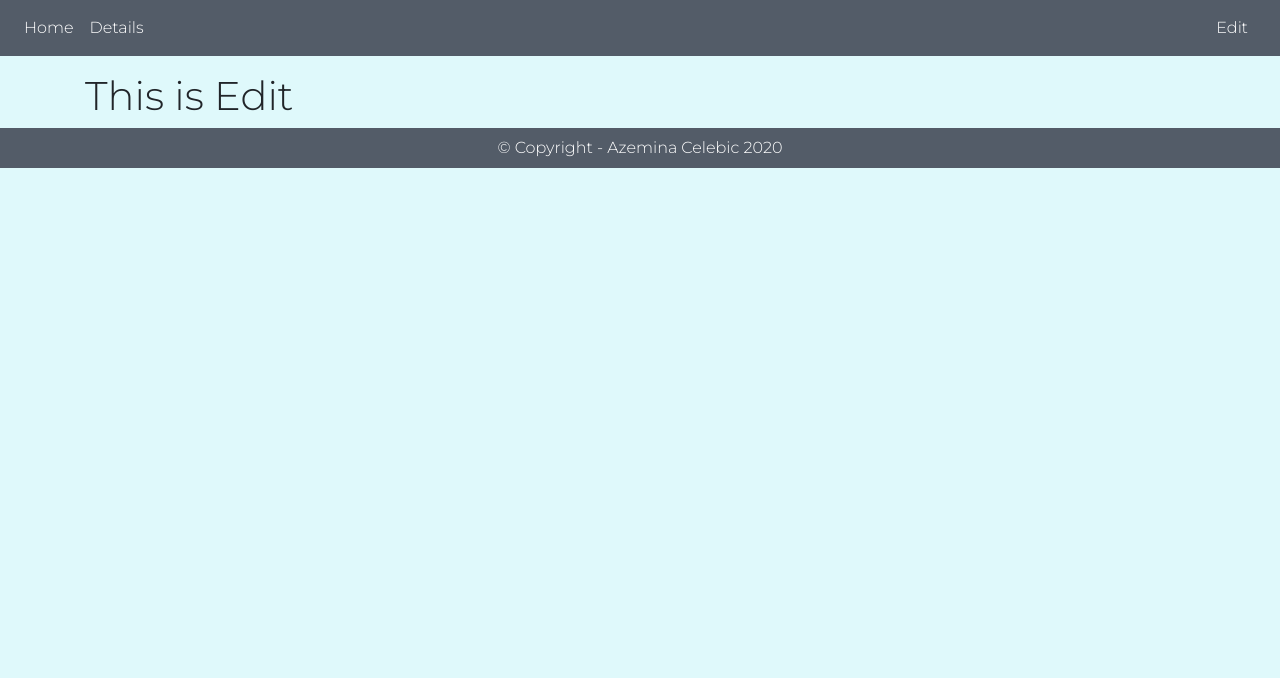
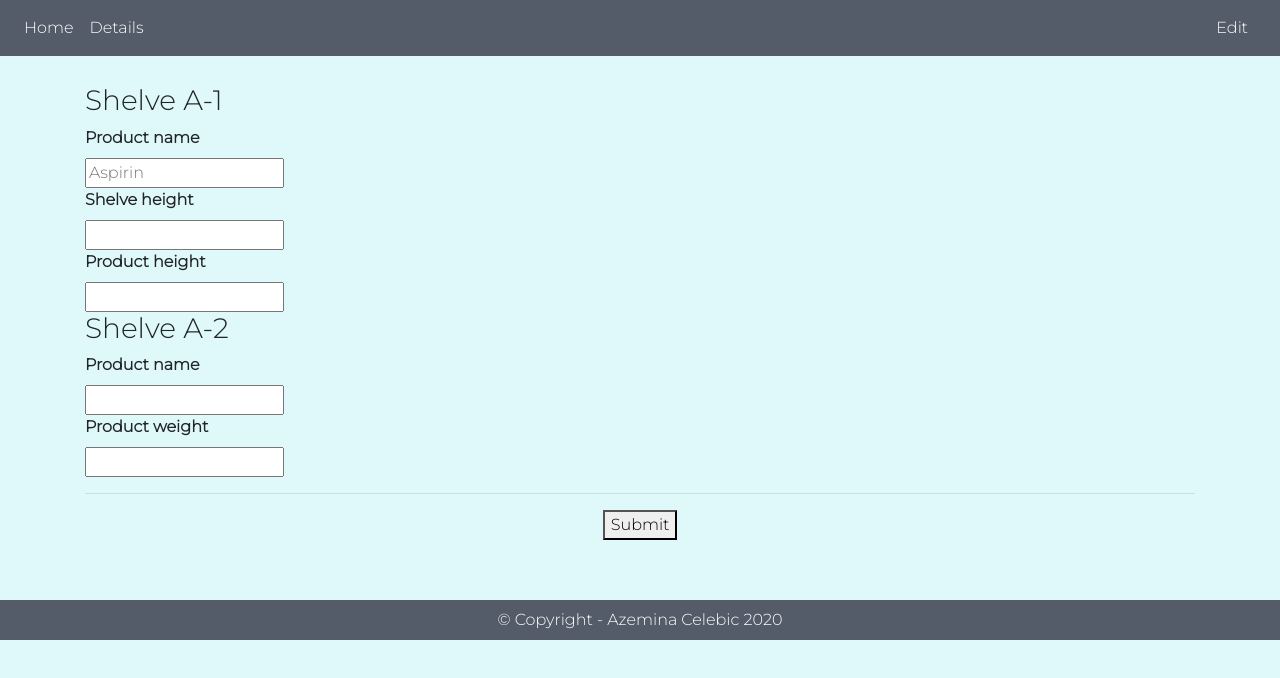
Before and after one commit to Zemka-Cel/IoTpharma, a React (Create React App) app: page /edit in a window 1280 px wide. Shown: the top 678 px of the page. Built offline with nearby package versions, Linux system fonts and the light colour scheme.

Commit message:
Added Api to server json

```diff
--- a/package.json
+++ b/package.json
@@ -6,6 +6,7 @@
     "@testing-library/jest-dom": "^4.2.4",
     "@testing-library/react": "^9.5.0",
     "@testing-library/user-event": "^7.2.1",
+    "antd": "^4.2.5",
     "axios": "^0.19.2",
     "bootstrap": "^4.5.0",
     "react": "^16.13.1",
--- a/src/App.css
+++ b/src/App.css
@@ -36,3 +36,11 @@
     transform: rotate(360deg);
   }
 }
+
+@import '~antd/dist/antd.css';
+
+.container {
+  width: 80%;
+  padding: 12px;
+  margin: 0 auto;
+}
--- a/src/App.js
+++ b/src/App.js
@@ -7,7 +7,7 @@ import { BrowserRouter, Switch, Route, NavLink, Link } from "react-router-dom";
 
 import Homescreen from "./views/HomeScreen";
 import DetailsScreen from "./views/DetailsScreen";
-import Edit from "./views/Edit";
+import EditForm from "./views/EditForm";
 
 function App() {
   return (
@@ -29,17 +29,21 @@ function App() {
           <a href="/edit" className="nav-link text-white">
             Edit
           </a>
+
+
         </nav>
 
         <div className="container mt-3">
           <Switch>
             <Route exact path={["/", "/HomeScreen"]} component={Homescreen} />
             <Route exact path="/details" component={DetailsScreen} />
-            <Route path="/edit" component={Edit} />
+            <Route path="/edit" component={EditForm} />
+
+
           </Switch>
         </div>
       </div>
-      <nav className="navbar navbar-expand text-white" id="center">
+      <nav className="navbar navbar-expand text-white mt-5" id="center">
         &copy; Copyright - Azemina Celebic 2020
       </nav>
     </BrowserRouter>
--- /dev/null
+++ b/src/service/api.js
@@ -0,0 +1,5 @@
+import axios from 'axios';
+
+export default axios.create({
+  baseURL: 'http://localhost:4300'
+})
--- a/src/views/DetailsScreen.js
+++ b/src/views/DetailsScreen.js
@@ -1,12 +1,15 @@
 import React from "react";
 import "../style/DetailsScreenStyle.css";
 import Axios from "axios";
+import products from "../service/api";
 
 class DetailsScreen extends React.Component {
   constructor() {
     super();
     this.state = {
       distance: [],
+      shelveOne: [],
+      shelveTwo: [],
     };
   }
 
@@ -16,14 +19,21 @@ class DetailsScreen extends React.Component {
     ).then((response) => {
       this.setState({ distance: response.data.feeds });
     });
+    Axios.get("http://localhost:4300/shelveOne").then((response) => {
+      this.setState({ shelveOne: response.data });
+    });
+    Axios.get("http://localhost:4300/shelveTwo").then((response) => {
+      this.setState({ shelveTwo: response.data });
+    });
   }
 
   render() {
     return (
       <body>
         <h3 className="text-center mb-4">Shelves Map</h3>
-        <div className="shelve font-weight-bold">A - 1: Aspirin</div>
-
+        {this.state.shelveOne.map((p1) => (
+          <div>
+            <div className="shelve font-weight-bold">A - 1: {p1.name}</div>
             <div className="prodDetails">
               {this.state.distance.map((d) => (
                 <div className="pt-3 pb-3 ml-3">
@@ -31,43 +41,49 @@ class DetailsScreen extends React.Component {
                     <strong>Sensor data:</strong> {d.field1}
                   </li>
                   <li>
-                <strong>Product:</strong> Aspirin
+                    <strong>Product:</strong> {p1.name}
                   </li>
                   <li>
-                <strong>Shelve height:</strong> 20 (cm)
+                    <strong>Shelve height:</strong> {p1.shelveHeight} (cm)
                   </li>
                   <li className="mb-2">
-                <strong>Product height:</strong> 5 (cm)
+                    <strong>Product height:</strong> {p1.productHeight} (cm)
                   </li>
                   <li>
-                <strong>Total:</strong> {(20 - d.field1)/5}
+                    <strong>Total:</strong>{" "}
+                    {(p1.shelveHeight - d.field1) / p1.productHeight}
                   </li>
                 </div>
               ))}
             </div>
+          </div>
+        ))}
 
-        <div className="shelve font-weight-bold">A - 2: Tylolhot</div>
-
-        <div className="prodDetails mb-4">
+        {this.state.shelveTwo.map((p2) => (
+          <div>
+            <div className="shelve font-weight-bold">A - 1: {p2.name}</div>
+            <div className="prodDetails">
               {this.state.distance.map((d) => (
                 <div className="pt-3 pb-3 ml-3">
                   <li>
                     <strong>Sensor data:</strong> {d.field1}
                   </li>
                   <li>
-                <strong>Product:</strong> Tylolhot
+                    <strong>Product:</strong> {p2.name}
                   </li>
 
-              <li className="mb-4">
-                <strong>Product weight:</strong> 10(gr)
+                  <li className="mb-2">
+                    <strong>Product weight:</strong> {p2.productWeight} (gr)
                   </li>
                   <li>
-                <strong>Total:</strong> {d.field1/10}
+                    <strong>Total:</strong>{" "}
+                    { d.field1 / p2.productWeight}
                   </li>
                 </div>
-
               ))}
             </div>
+          </div>
+        ))}
       </body>
     );
   }
--- a/src/views/Edit.js
+++ /dev/null
@@ -1,14 +0,0 @@
-import React from 'react';
-
-
-class Edit extends React.Component {
-
-
-    render() {
-        return (
-            <h1>This is Edit</h1>
-        )
-    }
-}
-
-export default Edit;
--- /dev/null
+++ b/src/views/EditForm.js
@@ -0,0 +1,60 @@
+import React from "react";
+import { Form, Button, Input, message, Row, Col } from "antd";
+
+const layout = { labelCol: { span: 8 }, wrapperCol: { span: 16 } };
+
+const EditForm = ({ onSubmit }) => {
+  const [form] = Form.useForm();
+  const onFinish = (values) => {
+    onSubmit(values);
+  };
+
+  const onFailed = (error) => {
+    message.error("An error occured during data entry!");
+  };
+
+  return (
+    <Form
+      className="font-weight-bold"
+      {...layout}
+      form={form}
+      onFinish={onFinish}
+      onFinishFailed={onFailed}
+    >
+      <Row>
+        <Col span={16} offset={4}>
+          <h3>Shelve A-1</h3>
+
+          <Form.Item label="Product name:" name="prodName">
+            <Input placeholder="Aspirin" />
+          </Form.Item>
+          <Form.Item label="Shelve height:" name="shelveHeight">
+            <Input />
+          </Form.Item>
+          <Form.Item label="Product height:" name="prodHeight">
+            <Input />
+          </Form.Item>
+          <h3>Shelve A-2</h3>
+          <Form.Item label="Product name:" name="prodName">
+            <Input />
+          </Form.Item>
+          <Form.Item label="Product weight:" name="prodWeight">
+            <Input />
+          </Form.Item>
+        </Col>
+      </Row>
+      <Row>
+        <Col span={16} offset={4}>
+          <hr />
+          <div style={{ textAlign: "center" }}>
+            <Button type="primary" htmlType="submit">
+              Submit
+            </Button>
+          </div>
+        </Col>
+      </Row>
+    </Form>
+  );
+};
+
+export default EditForm;
```
Also changed, not shown: src/components/Shelve.js (deleted), 1 other file (tests, documents, lock files or other folders). Lines whose indentation alone changed are shown as unchanged.
